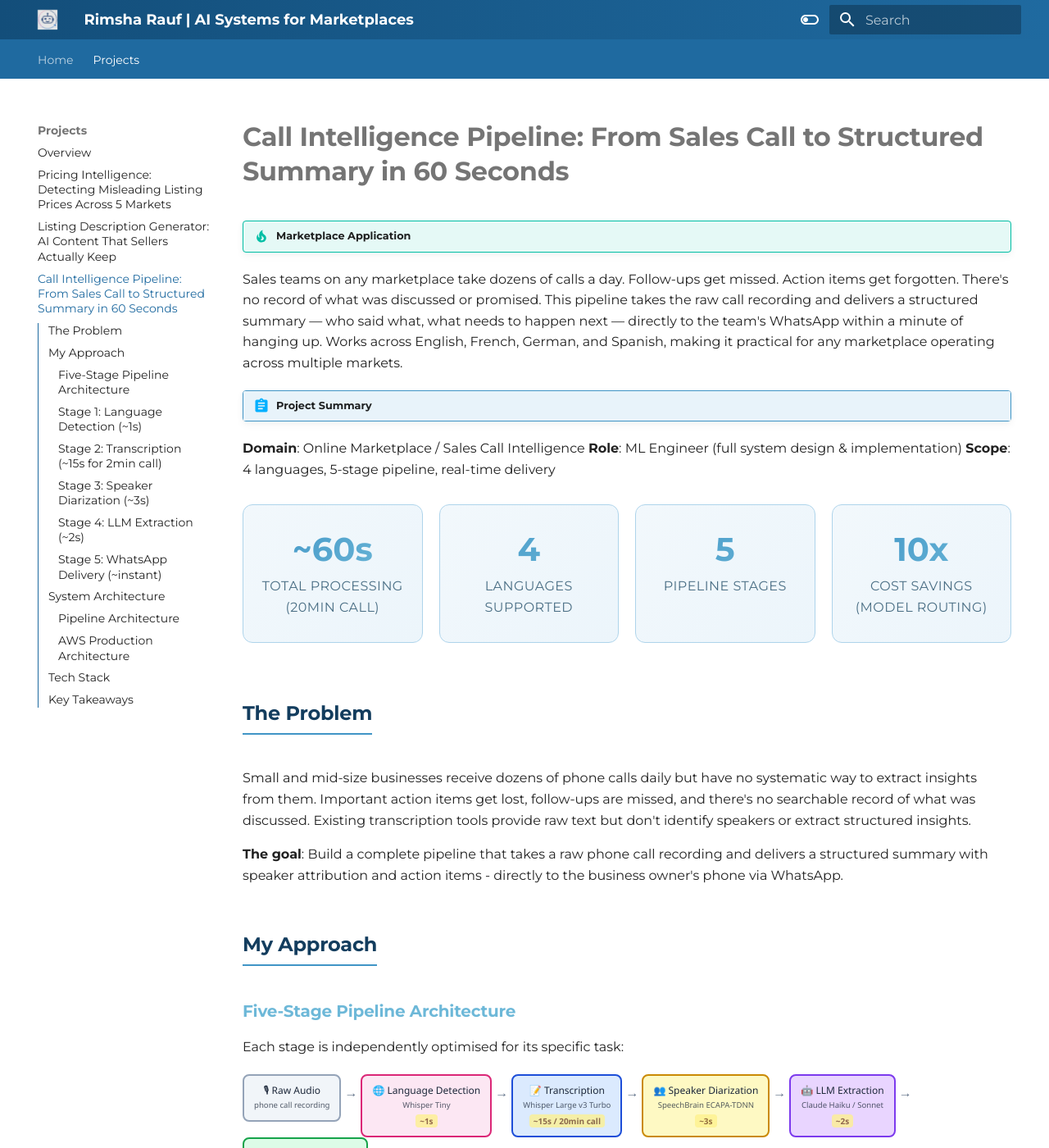
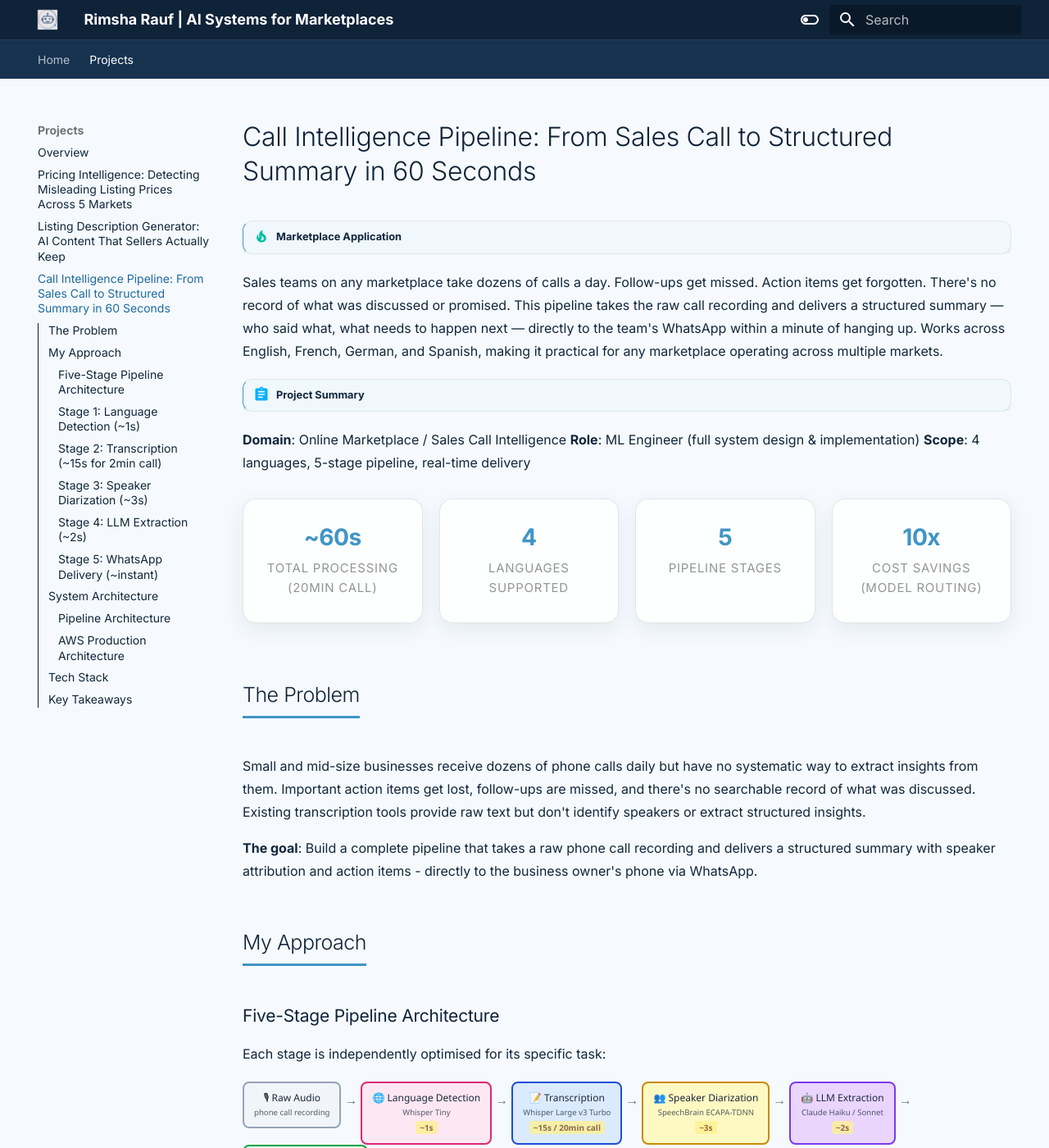
Before and after one commit to hrrauf10/my-website, an MkDocs documentation site: the page built from docs/portfolio/projects/project-3.md, in a window 1280 px wide and 1400 px high. Shown: the whole window at 82% size. Built offline with MkDocs 1.6.1 and Material for MkDocs 9.7.7, drawn with Linux system fonts in a browser that asks for light colours.

Commit message:
refine intro

```diff
--- a/docs/stylesheets/extra.css
+++ b/docs/stylesheets/extra.css
@@ -1,153 +1,178 @@
-/* ===== LIGHT THEME COLORS ===== */
+/* ===== LIGHT THEME ===== */
 [data-md-color-scheme="default"] {
-  --md-primary-fg-color: #1f6aa0;
-  --md-accent-fg-color: #4095c6;
-  --md-typeset-a-color: #1f6aa0;
-  --md-footer-bg-color: #134e7a;
-  --hr-accent: #4095c6;
-  --hr-accent-secondary: #6db8d8;
-  --hr-accent-light: #e8f3fa;
-  --hr-accent-glow: rgba(64, 149, 198, 0.18);
-  --hr-secondary-glow: rgba(109, 184, 216, 0.18);
-  --hr-card-bg: #f2f8fc;
-  --hr-card-border: #aed4eb;
-  --hr-gradient-start: #e8f3fa;
-  --hr-gradient-end: #ffffff;
-  --hr-heading-color: #133d5e;
-  --hr-text-muted: #4a6e84;
-  --hr-surface: #ecf5fb;
+  --md-default-bg-color:    #f6fafe;
+  --md-default-fg-color:    #11263c;
+  --md-typeset-color:       #11263c;
+  --md-typeset-a-color:     #1f6aa0;
+  --md-primary-fg-color:    #0e2238;
+  --md-accent-fg-color:     #4095c6;
+  --md-footer-bg-color:     #0e2238;
+  --hr-accent:              #4095c6;
+  --hr-accent-secondary:    #8fbfe8;
+  --hr-accent-light:        #d8ecfb;
+  --hr-accent-glow:         rgba(64, 149, 198, 0.15);
+  --hr-card-bg:             rgba(255, 255, 255, 0.85);
+  --hr-card-border:         rgba(22, 50, 79, 0.12);
+  --hr-heading-color:       #0e2238;
+  --hr-text-muted:          rgba(0, 0, 0, 0.54);
+  --hr-surface:             #f6fafe;
 }
 
-/* ===== DARK THEME COLORS ===== */
+/* ===== DARK THEME ===== */
 [data-md-color-scheme="slate"] {
-  --md-primary-fg-color: #1a5a8a;
-  --md-default-bg-color: #0d1e2e;
-  --md-accent-fg-color: #7ec8e3;
-  --md-typeset-a-color: #7ec8e3;
-  --hr-accent: #7ec8e3;
-  --hr-accent-secondary: #5ba8d4;
-  --hr-accent-light: #0f2d45;
-  --hr-accent-glow: rgba(126, 200, 227, 0.2);
-  --hr-secondary-glow: rgba(91, 168, 212, 0.2);
-  --hr-card-bg: #102840;
-  --hr-card-border: #1a4060;
-  --hr-gradient-start: #0d1e2e;
-  --hr-gradient-end: #102840;
-  --hr-heading-color: #e0f0f8;
-  --hr-text-muted: #7a9db5;
-  --hr-surface: #0e2438;
+  --md-default-bg-color:    #08131f;
+  --md-default-fg-color:    #eaf3fb;
+  --md-typeset-color:       #eaf3fb;
+  --md-typeset-a-color:     #a9d3f5;
+  --md-primary-fg-color:    #0e2238;
+  --md-accent-fg-color:     #a9d3f5;
+  --md-footer-bg-color:     #08131f;
+  --hr-accent:              #a9d3f5;
+  --hr-accent-secondary:    #4095c6;
+  --hr-accent-light:        rgba(169, 211, 245, 0.12);
+  --hr-accent-glow:         rgba(169, 211, 245, 0.15);
+  --hr-card-bg:             rgba(17, 38, 60, 0.72);
+  --hr-card-border:         rgba(169, 211, 245, 0.12);
+  --hr-heading-color:       #eaf3fb;
+  --hr-text-muted:          rgba(234, 243, 251, 0.6);
+  --hr-surface:             #08131f;
+}
+
+/* ===== HEADER ===== */
+.md-header {
+  background: #0e2238;
+  box-shadow: 0 1px 0 rgba(255, 255, 255, 0.06);
+}
+
+.md-tabs {
+  background: #16324f;
 }
 
 /* ===== BUTTONS ===== */
 .md-button--primary {
-  background: linear-gradient(135deg, var(--hr-accent-secondary) 0%, #d4957a 100%) !important;
+  background: #1f6aa0 !important;
   border: none !important;
   color: #ffffff !important;
   font-weight: 600 !important;
-  padding: 0.7rem 1.8rem !important;
-  border-radius: 8px !important;
-  transition: all 0.3s ease !important;
-  box-shadow: 0 4px 15px var(--hr-secondary-glow) !important;
+  font-size: 0.82rem !important;
+  padding: 0.6rem 1.5rem !important;
+  border-radius: 6px !important;
+  letter-spacing: 0.02em !important;
+  transition: background 0.2s ease, box-shadow 0.2s ease !important;
+  box-shadow: none !important;
 }
 
 .md-button--primary:hover {
-  transform: translateY(-2px) !important;
-  box-shadow: 0 8px 25px var(--hr-secondary-glow) !important;
-  filter: brightness(1.1) !important;
+  background: #16324f !important;
+  box-shadow: 0 4px 14px rgba(31, 106, 160, 0.3) !important;
+  transform: none !important;
+  filter: none !important;
 }
 
-/* ===== HEADINGS WITH ACCENT ===== */
-.md-typeset h1 { font-size: 1.6rem; font-weight: 700; }
+/* ===== TYPOGRAPHY ===== */
+.md-typeset {
+  font-size: 0.8rem;
+  line-height: 1.6;
+}
+
+.md-typeset h1 {
+  font-size: 2em;
+  font-weight: 300;
+  letter-spacing: -0.01em;
+  line-height: 1.3;
+  color: var(--hr-heading-color);
+}
+
 .md-typeset h2 {
-  font-size: 1.2rem;
-  font-weight: 600;
+  font-size: 1.25rem;
+  font-weight: 300;
+  letter-spacing: -0.02em;
+  line-height: 1.4;
   color: var(--hr-heading-color);
-  border-bottom: 2px solid var(--hr-accent);
+  border-bottom: 3px solid var(--hr-accent);
   padding-bottom: 0.4rem;
   display: inline-block;
-  margin-bottom: 1.2rem;
+  margin-bottom: 1.4rem;
 }
 
 .md-typeset h3 {
-  font-size: 1rem;
-  font-weight: 600;
-  color: var(--hr-accent-secondary);
+  font-size: 1.05rem;
+  font-weight: 400;
+  letter-spacing: -0.01em;
+  line-height: 1.5;
+  color: var(--hr-heading-color);
+}
+
+.md-typeset p {
+  line-height: 1.75;
 }
 
 /* ===== GRID CARDS ===== */
 .md-typeset .grid.cards > ul > li,
 .md-typeset .grid.cards > ol > li {
+  background: var(--hr-card-bg) !important;
   border: 1px solid var(--hr-card-border) !important;
-  border-left: 4px solid var(--hr-accent) !important;
-  background: var(--hr-card-bg) !important;
-  border-radius: 8px !important;
-  transition: all 0.3s ease !important;
-}
-
-/* Alternate cards get the secondary accent border */
-.md-typeset .grid.cards > ul > li:nth-child(even),
-.md-typeset .grid.cards > ol > li:nth-child(even) {
-  border-left-color: var(--hr-accent-secondary) !important;
+  border-radius: 20px !important;
+  box-shadow: 0 18px 40px rgba(14, 34, 56, 0.08) !important;
+  transition: box-shadow 0.2s ease, transform 0.2s ease !important;
 }
 
 .md-typeset .grid.cards > ul > li:hover,
 .md-typeset .grid.cards > ol > li:hover {
-  transform: translateY(-4px);
-  box-shadow: 0 12px 30px var(--hr-accent-glow);
-  border-left-color: var(--hr-accent-secondary) !important;
+  transform: translateY(-3px) !important;
+  box-shadow: 0 24px 48px rgba(14, 34, 56, 0.14) !important;
 }
 
-/* Card icons */
 .md-typeset .grid.cards .twemoji,
 .md-typeset .grid.cards .emojione,
 .md-typeset .grid.cards svg {
   fill: var(--hr-accent);
 }
 
-/* ===== ADMONITIONS ===== */
-.md-typeset .admonition.abstract,
-.md-typeset details.abstract {
-  border-color: var(--hr-accent) !important;
+/* ===== ADMONITIONS / FAQ ===== */
+.md-typeset .admonition,
+.md-typeset details {
+  border-color: var(--hr-card-border) !important;
+  border-left-color: var(--hr-accent) !important;
+  border-radius: 12px !important;
+  box-shadow: none !important;
+  background: var(--hr-card-bg) !important;
 }
 
-.md-typeset .abstract > .admonition-title,
-.md-typeset .abstract > summary {
-  background-color: var(--hr-accent-light) !important;
-}
-
-.md-typeset .admonition.note,
-.md-typeset details.note {
-  border-color: var(--hr-accent-secondary) !important;
-}
-
-.md-typeset .note > .admonition-title,
-.md-typeset .note > summary {
-  background-color: rgba(196, 135, 106, 0.1) !important;
-  color: var(--hr-accent-secondary);
+.md-typeset .admonition-title,
+.md-typeset summary {
+  background-color: rgba(143, 191, 232, 0.12) !important;
+  font-weight: 600 !important;
+  border-radius: 10px 10px 0 0 !important;
 }
 
 /* ===== INLINE CODE ===== */
 .md-typeset code {
-  background-color: var(--hr-accent-light) !important;
-  color: var(--hr-accent) !important;
-  border-radius: 4px;
+  background: rgba(143, 191, 232, 0.22) !important;
+  color: #0e2238 !important;
+  border-radius: 5px;
   padding: 0.1rem 0.4rem;
-  font-size: 0.85em;
+  font-size: 0.83em;
+}
+
+[data-md-color-scheme="slate"] .md-typeset code {
+  background: rgba(169, 211, 245, 0.15) !important;
+  color: #a9d3f5 !important;
 }
 
 .md-typeset pre code {
-  background-color: transparent !important;
+  background: transparent !important;
   color: inherit !important;
   padding: 0;
 }
 
 /* ===== FOOTER ===== */
 .md-footer {
-  background: linear-gradient(180deg, #1f6aa0 0%, #134e7a 100%);
+  background: #0e2238;
 }
 
 .md-footer-meta {
-  background-color: #0e3a5c;
+  background: #08131f;
 }
 
 .md-footer-meta .md-social__link svg {
@@ -157,12 +182,57 @@
 /* ===== NAVIGATION TABS ===== */
 .md-tabs__link--active,
 .md-tabs__link:hover {
-  color: var(--hr-accent) !important;
+  color: var(--hr-accent-secondary) !important;
 }
 
-/* ===== HEADER / TOPBAR ===== */
-.md-header {
-  background: linear-gradient(90deg, #134e7a 0%, #1f6aa0 100%);
+/* ===== TABLES ===== */
+.md-typeset table:not([class]) thead {
+  background: #0e2238;
+}
+
+.md-typeset table:not([class]) thead th {
+  color: #ffffff !important;
+  font-weight: 600;
+}
+
+.md-typeset table:not([class]) tbody tr:hover {
+  background: rgba(143, 191, 232, 0.1);
+}
+
+/* ===== SCROLLBAR ===== */
+::-webkit-scrollbar-thumb {
+  background: rgba(64, 149, 198, 0.4) !important;
+  border-radius: 4px;
+}
+
+/* ===== SELECTION ===== */
+::selection {
+  background: var(--hr-accent);
+  color: #ffffff;
+}
+
+/* ===== HR ===== */
+.md-typeset hr {
+  border-color: var(--hr-card-border);
+}
+
+/* ===== SEARCH ===== */
+.md-search__input:focus {
+  border-color: var(--hr-accent);
+  box-shadow: 0 0 0 2px rgba(64, 149, 198, 0.2);
+}
+
+/* ===== INLINE CODE IN CARDS (tech badges) ===== */
+.md-typeset .grid.cards code {
+  background: rgba(143, 191, 232, 0.22) !important;
+  color: #0e2238 !important;
+  border-radius: 5px;
+  font-size: 0.8em;
+}
+
+[data-md-color-scheme="slate"] .md-typeset .grid.cards code {
+  background: rgba(169, 211, 245, 0.15) !important;
+  color: #a9d3f5 !important;
 }
 
 /* ===== METRIC CARDS ===== */
@@ -176,95 +246,28 @@
 .metric-card {
   text-align: center;
   padding: 1.5rem 1rem;
-  border-radius: 12px;
-  background: linear-gradient(135deg, var(--hr-card-bg) 0%, var(--hr-surface) 100%);
+  border-radius: 16px;
+  background: var(--hr-card-bg);
   border: 1px solid var(--hr-card-border);
-  transition: all 0.3s ease;
-}
-
-.metric-card:hover {
-  transform: translateY(-3px);
-  box-shadow: 0 8px 20px var(--hr-accent-glow);
+  box-shadow: 0 8px 24px rgba(14, 34, 56, 0.08);
 }
 
 .metric-card .metric-value {
-  font-size: 2rem;
+  font-size: clamp(1.1rem, 2.2vw, 1.5rem);
   font-weight: 800;
-  background: linear-gradient(135deg, var(--hr-accent) 0%, var(--hr-accent-secondary) 100%);
-  -webkit-background-clip: text;
-  -webkit-text-fill-color: transparent;
-  background-clip: text;
+  letter-spacing: -0.02em;
+  color: var(--hr-accent);
   display: block;
   line-height: 1.2;
 }
 
 .metric-card .metric-label {
-  font-size: 0.8rem;
+  font-size: 0.75rem;
   color: var(--hr-text-muted);
   margin-top: 0.4rem;
   display: block;
   text-transform: uppercase;
-  letter-spacing: 0.03em;
+  letter-spacing: 0.05em;
   font-weight: 500;
+  opacity: 0.78;
 }
-
-/* ===== TABLES ===== */
-.md-typeset table:not([class]) thead {
-  background: linear-gradient(135deg, var(--hr-accent) 0%, var(--hr-accent-secondary) 100%);
-}
-
-.md-typeset table:not([class]) thead th {
-  color: #ffffff !important;
-  font-weight: 600;
-}
-
-.md-typeset table:not([class]) tbody tr:hover {
-  background-color: var(--hr-accent-glow);
-}
-
-/* ===== TESTIMONIAL CARDS ===== */
-.grid.cards.testimonials {
-  grid-template-columns: 1fr !important;
-  gap: 1.5rem;
-  margin: 1rem 0;
-}
-
-.grid.cards.testimonials > * {
-  margin-top: 0 !important;
-}
-
-.grid.cards.testimonials p:nth-child(2) {
-  margin-top: -0.5rem;
-  color: var(--hr-text-muted);
-  font-size: 0.9rem;
-}
-
-/* ===== SCROLLBAR ===== */
-::-webkit-scrollbar-thumb {
-  background: var(--hr-accent) !important;
-  border-radius: 4px;
-}
-
-/* ===== SELECTION COLOR ===== */
-::selection {
-  background: var(--hr-accent);
-  color: #ffffff;
-}
-
-/* ===== HORIZONTAL RULES ===== */
-.md-typeset hr {
-  border-color: var(--hr-card-border);
-}
-
-/* ===== SEARCH BAR ACCENT ===== */
-.md-search__input:focus {
-  border-color: var(--hr-accent);
-  box-shadow: 0 0 0 3px var(--hr-accent-glow);
-}
-
-/* ===== TAGS / BADGES (inline code in cards) ===== */
-.md-typeset .grid.cards code {
-  background-color: var(--hr-accent-light) !important;
-  color: var(--hr-accent-secondary) !important;
-  border: 1px solid var(--hr-card-border);
-}
--- a/docs/stylesheets/hero.css
+++ b/docs/stylesheets/hero.css
@@ -1,98 +1,107 @@
-/* ===== HERO SECTION GRADIENT BACKGROUND ===== */
+/* ===== HERO SECTION ===== */
 .hero-section {
   position: relative;
   padding: 60px 0 !important;
 }
 
-.hero-section::before {
-  content: "";
-  position: absolute;
-  top: -20px;
-  left: -50vw;
-  right: -50vw;
-  bottom: -20px;
-  background: linear-gradient(135deg, var(--hr-gradient-start) 0%, var(--hr-gradient-end) 50%, var(--hr-accent-glow) 100%);
-  z-index: -1;
-  border-bottom: 2px solid var(--hr-card-border);
+.hero-section.grid-container {
+  background:
+    radial-gradient(circle at top right, rgba(143, 191, 232, 0.28), transparent 32%),
+    linear-gradient(135deg, rgba(255, 255, 255, 0.94), rgba(216, 236, 251, 0.72));
+  border: 1px solid rgba(22, 50, 79, 0.12);
+  border-radius: 20px;
+  box-shadow: 0 24px 60px rgba(14, 34, 56, 0.1);
+  padding: 48px 40px !important;
+}
+
+[data-md-color-scheme="slate"] .hero-section.grid-container {
+  background:
+    radial-gradient(circle at top right, rgba(169, 211, 245, 0.16), transparent 28%),
+    linear-gradient(135deg, rgba(22, 50, 79, 0.88), rgba(8, 19, 31, 0.96));
+  border-color: rgba(169, 211, 245, 0.12);
+  box-shadow: none;
 }
 
 /* ===== PROFILE IMAGE ===== */
 .profile-image {
-  width: 280px;
-  height: 380px;
+  width: 260px;
+  height: 360px;
   object-fit: cover;
-  border-radius: 16px;
-  transform: none;
-  border: 3px solid var(--hr-accent);
-  box-shadow:
-    0 4px 20px var(--hr-accent-glow),
-    0 0 40px var(--hr-accent-glow);
-  transition: all 0.4s ease;
+  border-radius: 14px;
+  border: 1px solid rgba(22, 50, 79, 0.15);
+  box-shadow: 0 8px 32px rgba(14, 34, 56, 0.14);
+  transition: box-shadow 0.3s ease;
 }
 
 .profile-image:hover {
-  transform: scale(1.03) rotate(1deg);
-  box-shadow:
-    0 12px 40px var(--hr-accent-glow),
-    0 0 60px var(--hr-accent-glow);
-  border-color: #c9a8c5;
+  box-shadow: 0 16px 48px rgba(64, 149, 198, 0.22);
 }
 
 /* ===== HERO HEADING ===== */
 .text-intro-grid h1 {
-  font-size: 1.6rem;
-  font-weight: 700;
-  line-height: 1.3;
-  background: linear-gradient(135deg, var(--hr-accent) 0%, var(--hr-accent-secondary) 100%);
-  -webkit-background-clip: text;
-  -webkit-text-fill-color: transparent;
-  background-clip: text;
+  font-size: clamp(1.55rem, 2.6vw, 2rem);
+  font-weight: 600;
+  line-height: 1.25;
+  letter-spacing: -0.015em;
+  color: #0e2238;
   border-bottom: none;
   padding-bottom: 0;
   display: block;
 }
 
-.text-intro-grid h3 {
-  color: var(--hr-accent-secondary);
-  font-weight: 500;
-  font-size: 0.95rem;
-  letter-spacing: 0.02em;
+[data-md-color-scheme="slate"] .text-intro-grid h1 {
+  color: #eaf3fb;
 }
 
-/* Hero bullet points */
+.text-intro-grid h3 {
+  color: #4095c6;
+  font-weight: 700;
+  font-size: 0.78rem;
+  letter-spacing: 0.14em;
+  text-transform: uppercase;
+  margin-top: 0.3rem;
+}
+
+/* ===== HERO BULLETS ===== */
 .text-intro-grid ul {
   list-style: none;
   padding-left: 0;
+  margin-top: 1.2rem;
 }
 
 .text-intro-grid ul li {
   position: relative;
-  padding-left: 1.5rem;
-  margin-bottom: 0.6rem;
-  color: var(--hr-text-muted);
+  padding-left: 1.4rem;
+  margin-bottom: 0.55rem;
+  font-size: 0.9rem;
+  color: rgba(0, 0, 0, 0.6);
+  line-height: 1.65;
+}
+
+[data-md-color-scheme="slate"] .text-intro-grid ul li {
+  color: rgba(234, 243, 251, 0.7);
 }
 
 .text-intro-grid ul li::before {
-  content: ">";
+  content: "—";
   position: absolute;
   left: 0;
-  color: var(--hr-accent);
-  font-weight: 700;
-  font-family: "Montserrat", sans-serif;
+  color: #4095c6;
+  font-weight: 600;
 }
 
 /* ===== GRID LAYOUT ===== */
 .grid-container {
   display: grid;
-  grid-template-columns: 1.5fr 1fr;
-  gap: 40px;
+  grid-template-columns: 1.6fr 1fr;
+  gap: 48px;
   align-items: center;
   padding: 40px 0;
 }
 
 .text-intro-grid {
   grid-column: 1 / 2;
-  padding-right: 20px;
+  padding-right: 16px;
 }
 
 .profile-image-grid {
@@ -104,16 +113,21 @@
 
 /* ===== MOBILE ===== */
 @media screen and (max-width: 768px) {
+  .hero-section.grid-container {
+    padding: 28px 20px !important;
+    border-radius: 14px;
+  }
+
   .grid-container {
     grid-template-columns: 1fr;
-    gap: 20px;
-    padding: 20px 0;
+    gap: 24px;
+    padding: 24px 0;
   }
 
   .profile-image {
     width: 100%;
-    max-width: 300px;
-    height: 380px;
+    max-width: 240px;
+    height: 320px;
     margin: 0 auto;
   }
 
@@ -124,18 +138,13 @@
   }
 
   .text-intro-grid h1 {
-    font-size: 1.3rem;
+    font-size: 1.35rem;
   }
 
   .profile-image-grid {
     grid-row: 1;
     grid-column: 1;
     justify-content: center;
-  }
-
-  .hero-section::before {
-    left: -20px;
-    right: -20px;
   }
 }
 
@@ -147,11 +156,7 @@
   }
 
   .profile-image {
-    width: 350px;
-    height: 450px;
-  }
-
-  .text-intro-grid h1 {
-    font-size: 1.9rem;
+    width: 300px;
+    height: 400px;
   }
 }
--- a/mkdocs.yml
+++ b/mkdocs.yml
@@ -40,7 +40,7 @@ theme:
       primary: custom
       accent: custom
   font:
-    text: Montserrat
+    text: Inter
     code: JetBrains Mono
   logo: assets/logo.png
   favicon: assets/favicon.png
```
Also changed, not shown: docs/index.md (+10 -6 lines).
